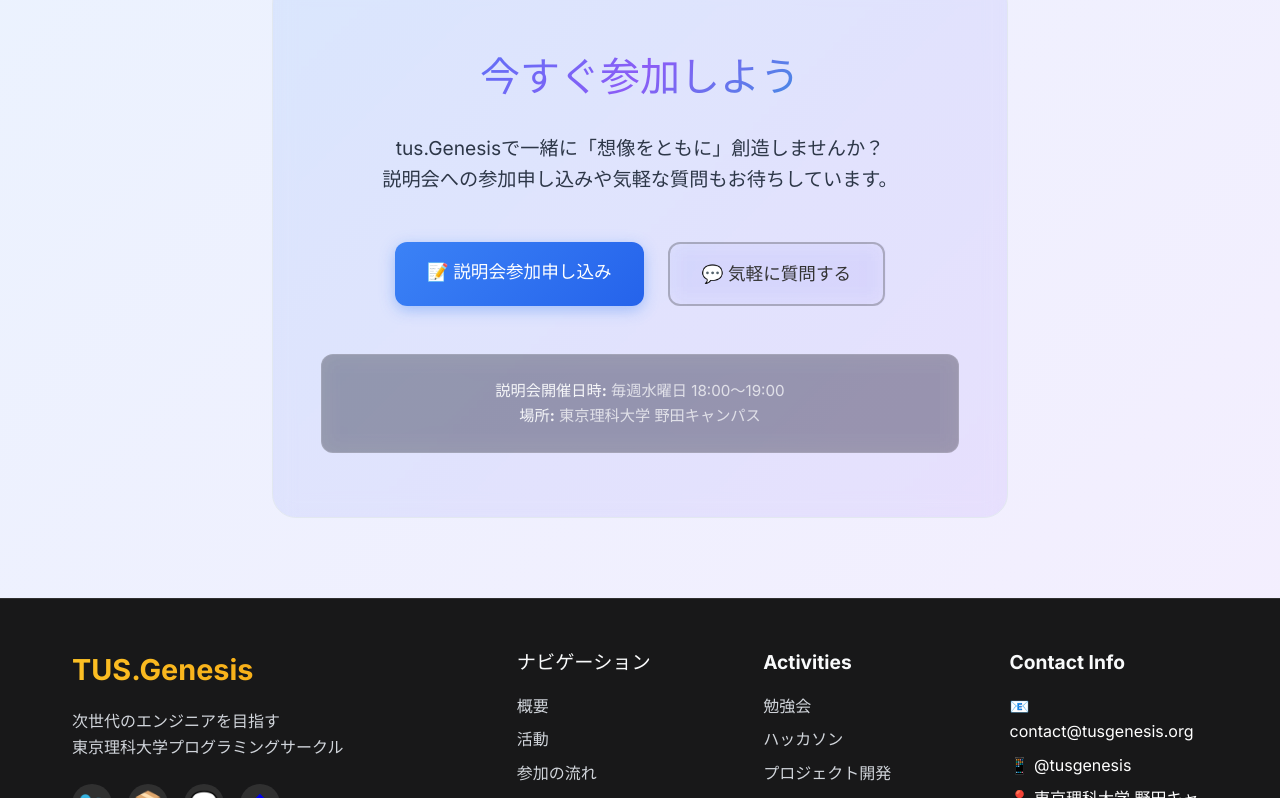
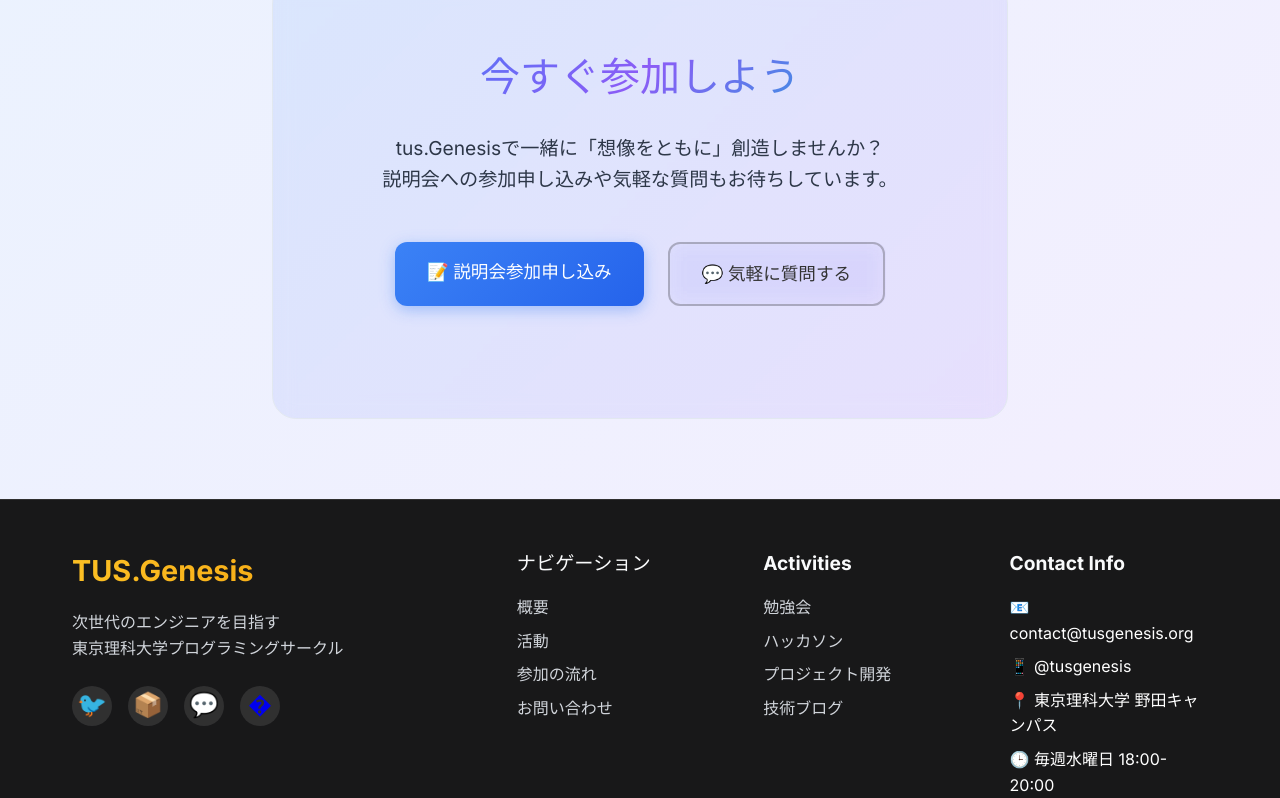
Before and after one commit to tus-Web/landing-page, a React (Vite) app: page / in a window 1280 px wide. Shown: the part 4624-5422 px from the top of the page. Built offline with nearby package versions, Linux system fonts and the light colour scheme.

Commit message:
説明会の開催日時と場所を削除

```diff
--- a/src/components/ApplicationLink/ApplicationLink.tsx
+++ b/src/components/ApplicationLink/ApplicationLink.tsx
@@ -31,13 +31,6 @@
               💬 気軽に質問する
             </a>
           </div>
-
-          <div className="application-note">
-            <p>
-              <strong>説明会開催日時:</strong> 毎週水曜日 18:00〜19:00<br />
-              <strong>場所:</strong> 東京理科大学 野田キャンパス
-            </p>
-          </div>
         </div>
       </div>
     </section>
```
